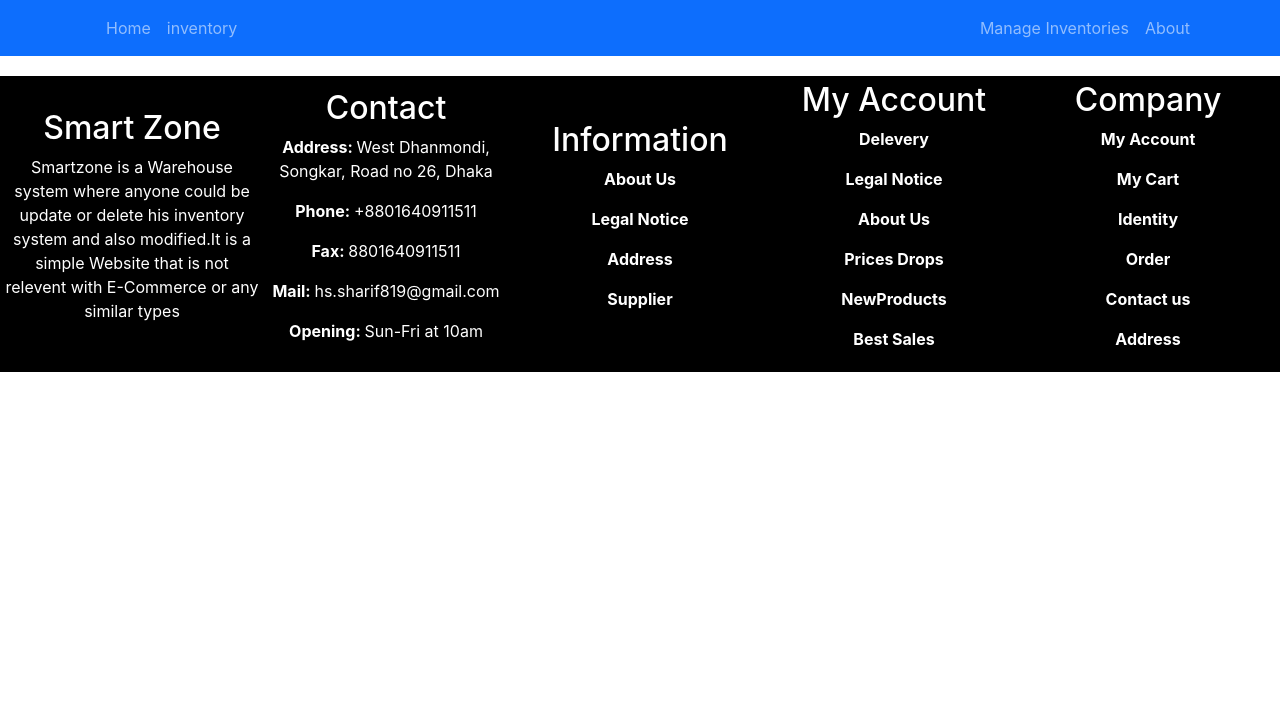
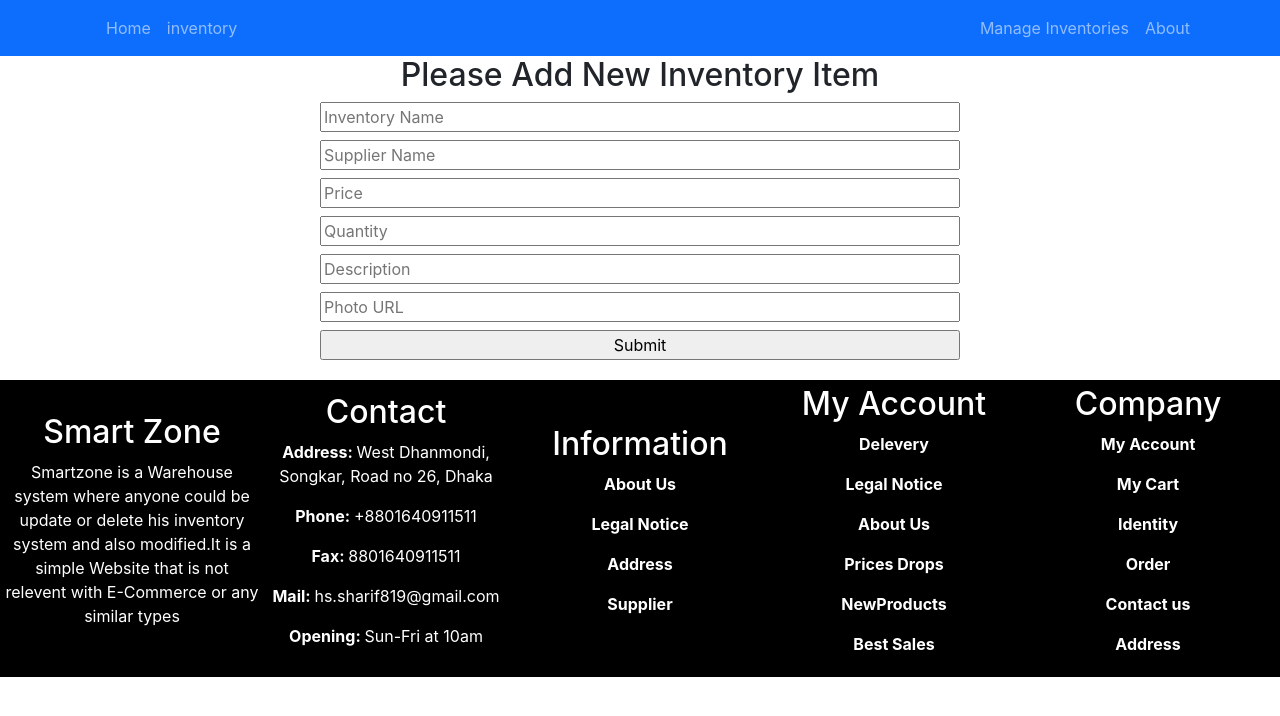
Before and after one commit to hasansharif819/warehouse_management_system_client, a React (Create React App) app: page /addNewItem in a window 1280 px wide. Shown: the top 716 px of the page. Built offline with nearby package versions, Linux system fonts and the light colour scheme.

Commit message:
Add new items added

```diff
--- a/package.json
+++ b/package.json
@@ -10,6 +10,7 @@
     "react": "^18.1.0",
     "react-bootstrap": "^2.3.1",
     "react-dom": "^18.1.0",
+    "react-hook-form": "^7.30.0",
     "react-router-dom": "^6.3.0",
     "react-scripts": "5.0.1",
     "web-vitals": "^2.1.4"
--- a/src/App.js
+++ b/src/App.js
@@ -8,6 +8,7 @@ import Inventory  from './pages/Inventory/Inventory';
 import InventoryDetails from './pages/InventoryDetails/InventoryDetails';
 import Inventories from './pages/Inventories/Inventories';
 import ManageInventory from './pages/ManageInventory/ManageInventory';
+import AddNewItem from './pages/AddNewItem/AddNewItem';
 
 function App() {
   return (
@@ -18,8 +19,12 @@ function App() {
         <Route path='/home' element={<Home></Home>}></Route>
         <Route path='/inventories' element={<Inventories></Inventories>}></Route>
         <Route path='/inventory' element={<Inventory></Inventory>}></Route>
+
         <Route path='/manageInventories' element={<ManageInventory></ManageInventory>}></Route>
+
         <Route path='/inventory/:id' element={<InventoryDetails></InventoryDetails>}></Route>
+
+        <Route path='/addNewItem' element={<AddNewItem></AddNewItem>}></Route>
 
       </Routes>
       <Footer></Footer>
--- /dev/null
+++ b/src/pages/AddNewItem/AddNewItem.js
@@ -0,0 +1,41 @@
+import React, { useState } from 'react';
+import { useForm } from "react-hook-form";
+
+const AddNewItem = () => {
+    const { register, handleSubmit } = useForm();
+    const [forms, setForms] = useState('');
+
+
+    const onSubmit = data => {
+        fetch('http://localhost:5000/inventory', {
+            method: 'POST',
+            headers: {
+                'Content-Type': 'application/json',
+            },
+            body: JSON.stringify(data),
+        })
+            .then(response => response.json())
+            .then(result => {
+                console.log('Success:', result);
+            })
+            setForms('');
+    };
+
+    return (
+        <div className='w-50 mx-auto'>
+            <h2>Please Add New Inventory Item</h2>
+            <form className='d-flex flex-column' onSubmit={handleSubmit(onSubmit)}>
+                <input className='mb-2' placeholder='Inventory Name' {...register("name", { required: true, maxLength: 20 })} />
+                <input className='mb-2' placeholder='Supplier Name' {...register("supplier", { required: true, maxLength: 20 })} />
+                <input className='mb-2' placeholder='Price' type="number" {...register("price",)} />
+                <input className='mb-2' placeholder='Quantity' type="number" {...register("quantity",)} />
+                <input className='mb-2' placeholder='Description' {...register("description",)} />
+                <input className='mb-2' placeholder='Photo URL' {...register("img",)} />
+                <input type="submit" />
+            </form>
+
+        </div>
+    );
+};
+
+export default AddNewItem;
--- a/src/pages/ManageInventory/ManageInventory.js
+++ b/src/pages/ManageInventory/ManageInventory.js
@@ -1,4 +1,5 @@
 import React from 'react';
+import { Link } from 'react-router-dom';
 import useInventory from '../../hooks/useInventory';
 import ManageInventorySingle from '../ManageInventorySingle/ManageInventorySingle';
 
@@ -7,7 +8,7 @@ const ManageInventory = () => {
     const handleDelete = id => {
         // console.log('clicked')
         const proceed = window.confirm('Are you sure');
-        if(proceed){
+        if (proceed) {
             const url = `http://localhost:5000/inventory/${id}`;
             fetch(url, {
                 method: 'DELETE',
@@ -24,13 +25,17 @@ const ManageInventory = () => {
 
     return (
         <div>
-            <h2>Manage inventory</h2>
+            <h2>
+                <Link to='/addNewItem'>
+                    <button className='btn btn-primary'>Add New Item</button>
+                </Link>
+            </h2>
             <div>
                 {
                     inventories.map(inventory => <ManageInventorySingle
                         key={inventory._id}
-                        inventory = {inventory}
-                        handleDelete = {handleDelete}
+                        inventory={inventory}
+                        handleDelete={handleDelete}
                     ></ManageInventorySingle>)
                 }
             </div>
--- a/src/pages/ManageInventorySingle/ManageInventorySingle.js
+++ b/src/pages/ManageInventorySingle/ManageInventorySingle.js
@@ -13,7 +13,7 @@ const ManageInventorySingle = ({inventory, handleDelete}) => {
                 <p>Description: {description}</p>
             </div>
             <div>
-                <button onClick={() => handleDelete(_id)}>Delete</button>
+                <button onClick={() => handleDelete(_id)} className='btn btn-danger'>Delete</button>
             </div>
 
         </div>
```
Also changed, not shown: 1 other file (tests, documents, lock files or other folders). Lines whose indentation alone changed are shown as unchanged.
